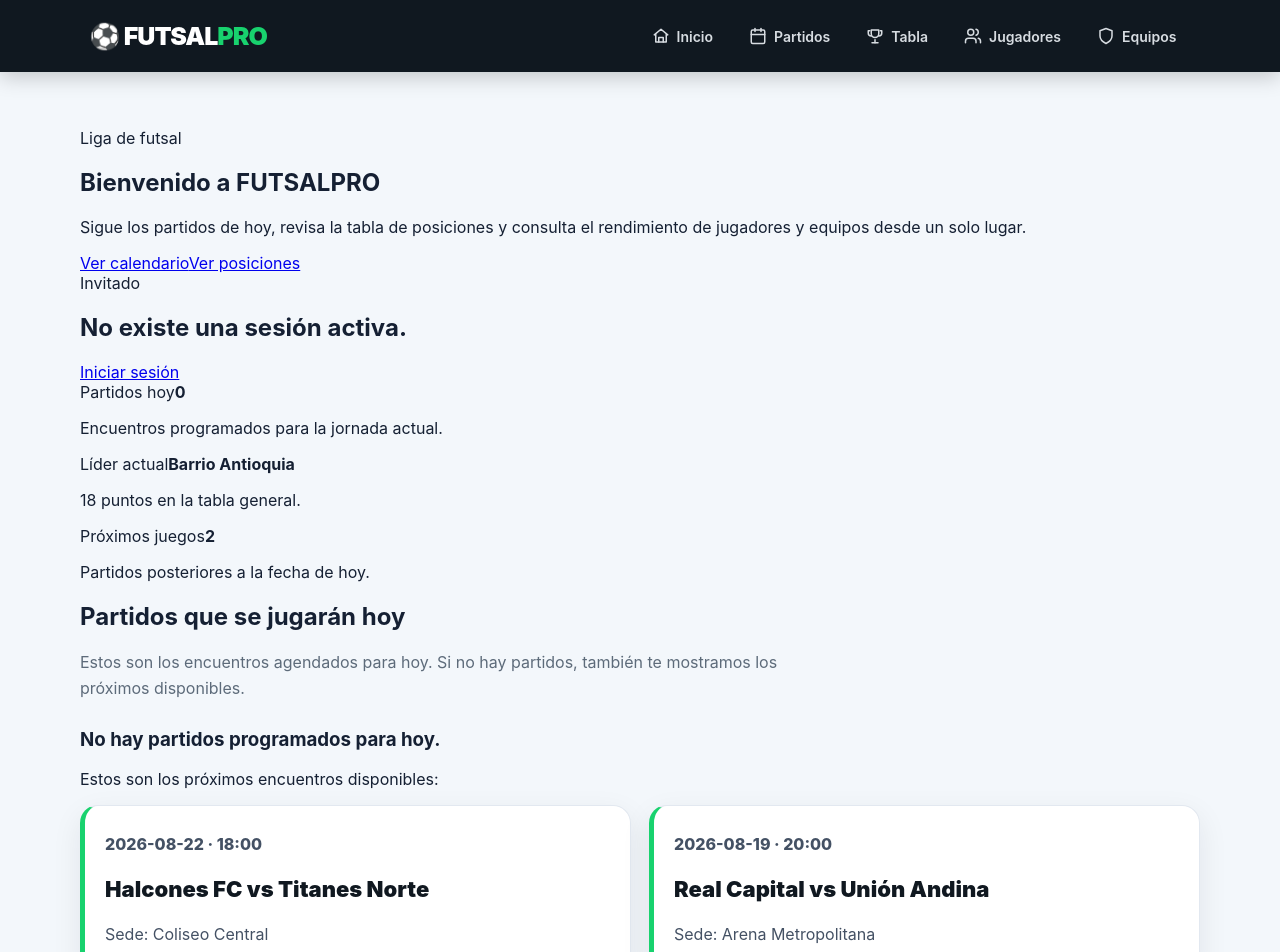
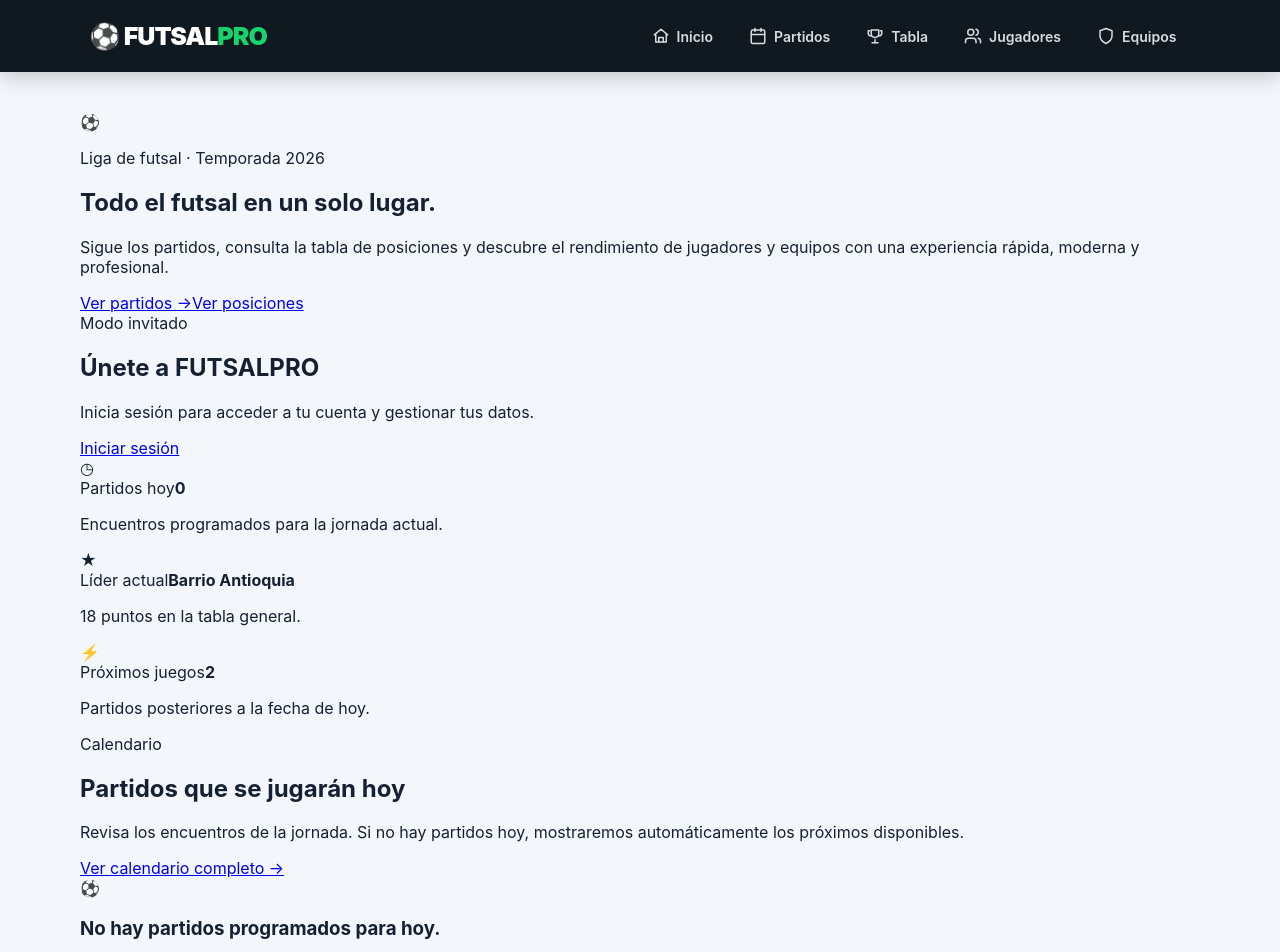
Before and after one commit to MAICK-JESUS/frontend-hospital, a React (Vite) app: page / in a window 1280 px wide. Shown: the top 952 px of the page. Built offline with nearby package versions, Linux system fonts and the light colour scheme.

Commit message:
Mejora visual de la página de inicio con hero y balón girando

```diff
--- a/src/pages/HomePage.tsx
+++ b/src/pages/HomePage.tsx
@@ -1,20 +1,14 @@
 import { Link, useNavigate } from "react-router-dom";
 
 import Navbar from "../components/Navbar";
-
 import { authRepository } from "../repositories/authRepository";
-
 import { scheduledMatches, teamStandings } from "../data/futsalData";
-
 import "../styles/pages.css";
-
 
 const today = new Date().toISOString().slice(0, 10);
 const todaysMatches = scheduledMatches.filter((match) => match.date === today);
 const nextMatches = scheduledMatches.filter((match) => match.date > today).slice(0, 2);
 const leader = teamStandings[0];
-
-
 
 function HomePage() {
   const navigate = useNavigate();
@@ -28,19 +22,26 @@ function HomePage() {
   return (
     <div className="page-shell home-shell">
       <Navbar />
+
       <main className="page-content home-content">
         <section className="home-hero">
-          <div>
-            <p className="eyebrow">Liga de futsal</p>
-            <h1>Bienvenido a FUTSALPRO</h1>
-            <p>
-              Sigue los partidos de hoy, revisa la tabla de posiciones y consulta
-              el rendimiento de jugadores y equipos desde un solo lugar.
+          <div className="hero-decoration" aria-hidden="true">
+            <span className="hero-glow" />
+            <span className="spinning-ball">⚽</span>
+          </div>
+
+          <div className="hero-copy">
+            <p className="eyebrow">Liga de futsal · Temporada 2026</p>
+            <h1>Todo el futsal en un solo lugar.</h1>
+            <p className="hero-description">
+              Sigue los partidos, consulta la tabla de posiciones y descubre el
+              rendimiento de jugadores y equipos con una experiencia rápida,
+              moderna y profesional.
             </p>
 
             <div className="home-actions">
               <Link className="primary-link" to="/partidos">
-                Ver calendario
+                Ver partidos <span>→</span>
               </Link>
               <Link className="secondary-link" to="/tabla">
                 Ver posiciones
@@ -49,22 +50,30 @@ function HomePage() {
           </div>
 
           <aside className="session-card" aria-label="Información de sesión">
+            <div className="session-status">
+              <span className="status-dot" />
+              {user ? "Sesión activa" : "Modo invitado"}
+            </div>
+
             {user ? (
               <>
-                <span>Sesión activa</span>
                 <h2>{user.name}</h2>
                 <p>{user.email}</p>
-                <p>Carnet: {user.carnet}</p>
-                <p>Rol: {user.role}</p>
+                <div className="session-meta">
+                  <span>Carnet</span>
+                  <strong>{user.carnet}</strong>
+                  <span>Rol</span>
+                  <strong>{user.role}</strong>
+                </div>
                 <button type="button" onClick={handleLogout}>
                   Cerrar sesión
                 </button>
               </>
             ) : (
               <>
-                <span>Invitado</span>
-                <h2>No existe una sesión activa.</h2>
-                <Link className="primary-link" to="/login">
+                <h2>Únete a FUTSALPRO</h2>
+                <p>Inicia sesión para acceder a tu cuenta y gestionar tus datos.</p>
+                <Link className="primary-link session-login" to="/login">
                   Iniciar sesión
                 </Link>
               </>
@@ -74,56 +83,75 @@ function HomePage() {
 
         <section className="home-summary-grid" aria-label="Resumen de la liga">
           <article className="summary-card">
+            <div className="summary-icon">◷</div>
             <span>Partidos hoy</span>
             <strong>{todaysMatches.length}</strong>
             <p>Encuentros programados para la jornada actual.</p>
           </article>
-          <article className="summary-card">
+
+          <article className="summary-card summary-card-highlight">
+            <div className="summary-icon">★</div>
             <span>Líder actual</span>
             <strong>{leader.team}</strong>
             <p>{leader.points} puntos en la tabla general.</p>
           </article>
+
           <article className="summary-card">
+            <div className="summary-icon">⚡</div>
             <span>Próximos juegos</span>
             <strong>{nextMatches.length}</strong>
             <p>Partidos posteriores a la fecha de hoy.</p>
           </article>
         </section>
 
-        <section className="page-hero home-section-title">
+        <section className="home-section-title">
+          <div>
+            <p className="section-kicker">Calendario</p>
             <h2>Partidos que se jugarán hoy</h2>
             <p>
-            Estos son los encuentros agendados para hoy. Si no hay partidos,
-            también te mostramos los próximos disponibles.
+              Revisa los encuentros de la jornada. Si no hay partidos hoy,
+              mostraremos automáticamente los próximos disponibles.
             </p>
+          </div>
+          <Link className="section-link" to="/partidos">
+            Ver calendario completo →
+          </Link>
         </section>
 
         {todaysMatches.length > 0 ? (
           <section className="cards-grid" aria-label="Partidos de hoy">
             {todaysMatches.map((match) => (
               <article className="info-card match-card featured-match" key={match.id}>
+                <div className="match-card-top">
                   <p className="match-date">Hoy · {match.time}</p>
+                  <span className="live-badge">Programado</span>
+                </div>
                 <h3 className="match-teams">
-                  {match.homeTeam} vs {match.awayTeam}
+                  {match.homeTeam} <span>VS</span> {match.awayTeam}
                 </h3>
-                <p>Sede: {match.venue}</p>
+                <div className="match-location">
+                  <span>⌖</span> {match.venue}
+                </div>
               </article>
             ))}
           </section>
         ) : (
           <section className="empty-state" aria-label="Sin partidos para hoy">
+            <div className="empty-icon">⚽</div>
+            <div>
               <h3>No hay partidos programados para hoy.</h3>
               <p>Estos son los próximos encuentros disponibles:</p>
+            </div>
             <div className="cards-grid">
               {nextMatches.map((match) => (
                 <article className="info-card match-card" key={match.id}>
-                  <p className="match-date">
-                    {match.date} · {match.time}
-                  </p>
+                  <p className="match-date">{match.date} · {match.time}</p>
                   <h3 className="match-teams">
-                    {match.homeTeam} vs {match.awayTeam}
+                    {match.homeTeam} <span>VS</span> {match.awayTeam}
                   </h3>
-                  <p>Sede: {match.venue}</p>
+                  <div className="match-location">
+                    <span>⌖</span> {match.venue}
+                  </div>
                 </article>
               ))}
             </div>
@@ -131,7 +159,6 @@ function HomePage() {
         )}
       </main>
     </div>
-
   );
 }
 
```
Lines whose indentation alone changed are shown as unchanged.
